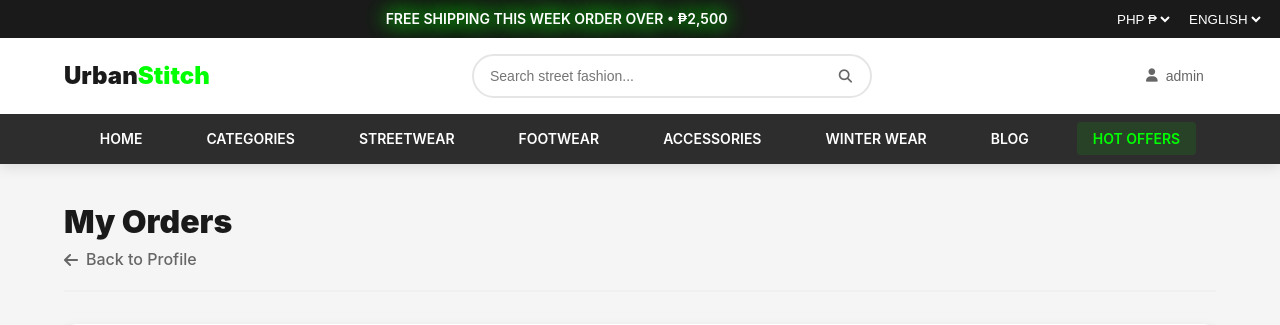
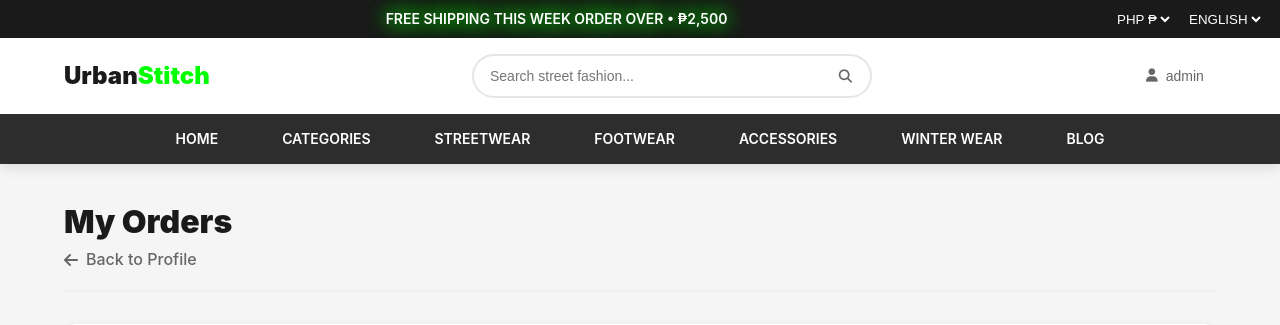
Before and after one commit to Drei1321/UrbanStitchDrei, a PHP site: page /orders.php in a window 1280 px wide. Shown: the top 325 px of the page. Run offline with PHP 8.4, Linux system fonts and the light colour scheme; a user stored in the database is signed in; data comes from the database, SQL or seed files in the repository; data that the repository does not hold is empty.

Commit message:
removed hot offers

```diff
--- a/orders.php
+++ b/orders.php
@@ -747,7 +747,6 @@ if ($_SERVER['REQUEST_METHOD'] === 'POST' && isset($_POST['action']) && $_POST['
                     <li><a href="index.php?category=accessories" class="nav-link">ACCESSORIES</a></li>
                     <li><a href="index.php?category=winter-wear" class="nav-link">WINTER WEAR</a></li>
                     <li><a href="blog.php" class="nav-link">BLOG</a></li>
-                    <li><a href="offers.php" class="nav-link hot">HOT OFFERS</a></li>
                 </ul>
             </div>
         </nav>
```
